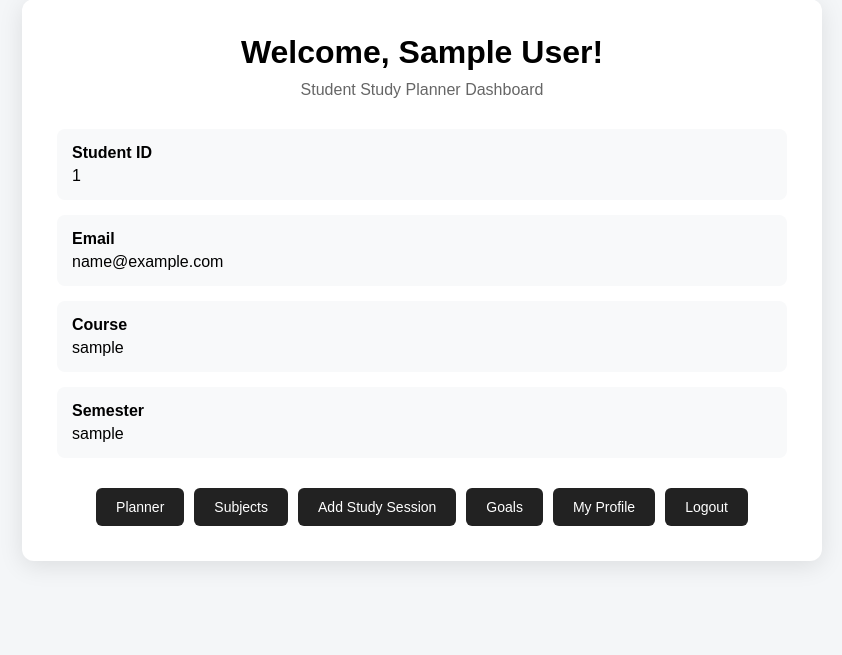
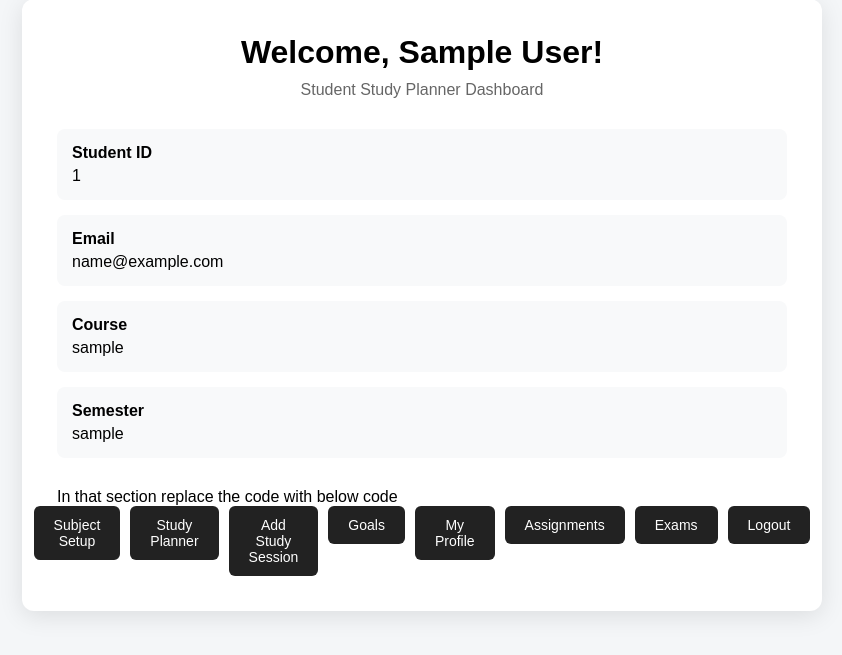
Before and after one commit to ganeshvibhuti30-prog/Student-Study-Planner, a Flask app: page /dashboard in a window 1280 px wide. Shown: the part 41-696 px from the top of the page, without its empty margins (218-1060 px from the left). Run offline with Flask 3, Linux system fonts and the light colour scheme; the visitor is signed in with stand-in values (Sample User, id 1); data comes from the database, SQL or seed files in the repository.

Commit message:
Combine dashboard navigation

```diff
--- a/templates/dashboard.html
+++ b/templates/dashboard.html
@@ -62,35 +62,43 @@
 
             </div>
 
-            <div class="navigation">
+            In that section replace the code with below code
+<div class="navigation">
 
-    <a href="/planner">
-        <button type="button">Planner</button>
+    <a href="{{ url_for('subjects') }}">
+        <button type="button">Subject Setup</button>
     </a>
 
-    <a href="/subjects">
-        <button type="button">Subjects</button>
+    <a href="{{ url_for('planner') }}">
+        <button type="button">Study Planner</button>
     </a>
 
-    <a href="/add-study">
+    <a href="{{ url_for('add_study') }}">
         <button type="button">Add Study Session</button>
     </a>
 
-    <a href="/goals">
+    <a href="{{ url_for('goals') }}">
         <button type="button">Goals</button>
     </a>
 
-    <a href="/profile">
+    <a href="{{ url_for('profile') }}">
         <button type="button">My Profile</button>
     </a>
 
-    <a href="/logout"
+    <a href="{{ url_for('assignments') }}">
+        <button type="button">Assignments</button>
+    </a>
+
+    <a href="{{ url_for('exams') }}">
+        <button type="button">Exams</button>
+    </a>
+
+    <a href="{{ url_for('logout') }}"
        onclick="return confirm('Are you sure you want to logout?');">
         <button type="button">Logout</button>
     </a>
 
 </div>
-        </div>
 
     </div>
 
```
